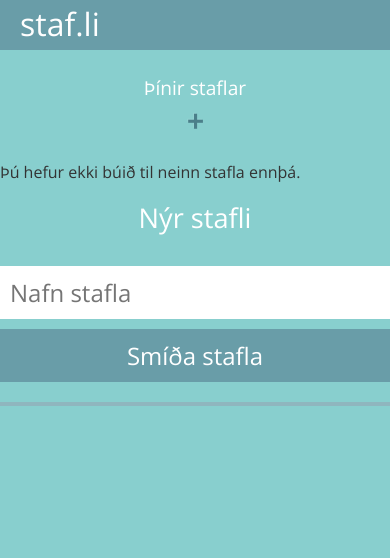
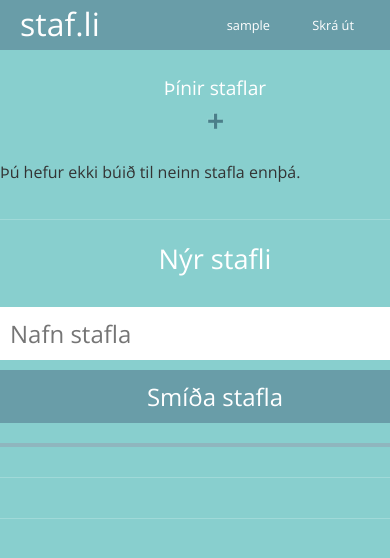
Before and after one commit to kreldjarn/final_project, a Django app: page /create/ in a window 390 px wide; the page is wider, and only the part inside the window is pictured. Shown: the top 558 px of that part. Run offline with Django 3.2, Linux system fonts and the light colour scheme; the visitor is signed in with stand-in values (Sample User, id 1); data that the repository does not hold is empty; parts of the project's set-up code (start-up, migrations or seed data) failed here and were passed over; some libraries are stand-ins or nearby versions.

Commit message:
Added responsive.
Looks well in browser, but is shit in iOS

```diff
--- a/flashcards/static/css/layout-style.css
+++ b/flashcards/static/css/layout-style.css
@@ -18,6 +18,7 @@
 
 #wrap
 {
+	min-width: 430px;
 	margin: 50px auto;
 	width: 1020px;
 	position: absolute;
@@ -275,12 +276,10 @@
 
 	button.delete
 	{
-
-		padding: 3px 5px 5px 5px;
-		margin: 17px 0px 10px 10px;
+		margin-top: 18px;
+		height: 20px;
 		vertical-align: center;
 		font-size: 1em;
-		line-height: 0.9em;
 		width: auto;
 		height: auto;
 	}
@@ -300,6 +299,13 @@
 	width: 188px;
 	float: left;
 }
+
+	#right a.button
+	{
+		width: 170px;
+		display: block;
+		margin-bottom: 1px;
+	}
 
 #cards
 {
@@ -486,6 +492,8 @@
 			background: rgb(95, 147, 158);
 		}
 
+
+
 p.signup_now
 {
 	text-align: center;
@@ -545,11 +553,60 @@
 
 @media screen and (max-width: 1020px)
 {
-	#wrap {
-		width: 100%;
+	#wrap
+	{
+		width: 800px;
 	}
+
+	nav .wrap
+	{
+		width: 800px;
+	}
+
+	#stacks, #right
+	{
+		width: 185px;
+	}
+
+	#main
+	{
+		width: 390px;
+	}
+}
+
+@media screen and (max-width: 800px)
+{
+	#wrap
+	{
+		width: 90%;
+	}
+
 	#stacks, #main, #right{
 		float: none;
 		width: 100%;
+		text-align: left;
+		border-bottom: 1px solid rgba(255, 255, 255, 0.2);
+		padding-bottom: 20px;
+		margin-bottom: 20px;
+	}
+
+	#stacks .stack-button
+	{
+		float: left;
+		margin: 0px 0px 20px 20px;
+	}
+
+	nav .wrap
+	{
+		width: 100%;
 	}
 }
+
+#stacks:after, #main:after
+{
+	content: ' ';
+	display: block;
+	visibility: hidden;
+	height: 0px;
+	clear: both;
+}
--- a/flashcards/static/js/view_single_deck.js
+++ b/flashcards/static/js/view_single_deck.js
@@ -132,4 +132,6 @@
         cards.push(card);
         color = "red";
     }
+
+    $("#right ul.stack").prepend(single_card_template({color: color}));
 }
--- a/flashcards/templates/flashcards/create_cards.html
+++ b/flashcards/templates/flashcards/create_cards.html
@@ -14,6 +14,11 @@
 	</form>
 
 	<ul id="tilbuin_spjold">
+		<li>
+			<label class="spurn">Spurning</label>
+			<label class="svar">Svar</label>
+			<label class="synil">Sýnilegt</label>
+		</li>
 		{% for c in cards %}
 			{% if c.active %}
 				<li id="{{ c.id }}">
--- a/flashcards/templates/flashcards/flashcards_base.html
+++ b/flashcards/templates/flashcards/flashcards_base.html
@@ -9,6 +9,8 @@
   <link href='https://fonts.googleapis.com/css?family=Open+Sans' rel='stylesheet' type='text/css'>
   <link type="text/css" rel="stylesheet" href="{% static 'css/layout-style.css' %}" />
   <link type="text/css" rel="stylesheet" href="{% static 'css/colors.css' %}" />
+  <meta name="apple-mobile-web-app-capable" content="yes" />
+ <meta name = "viewport" content = "width = device-width">
 
   {% block utlit %}{% endblock %}
 </head>
--- a/flashcards/templates/flashcards/view_decks.html
+++ b/flashcards/templates/flashcards/view_decks.html
@@ -4,6 +4,7 @@
 
 {% block meginmal %}
 <ul>
+    <h1>Allir staflar</h1>
 	{% for d in decks %}
 	{% if d.public %}
 		<a class="stack-button" id="{{ d.id }}" href="/{{ d.id }}">
--- a/flashcards/templates/flashcards/view_single_deck.html
+++ b/flashcards/templates/flashcards/view_single_deck.html
@@ -5,7 +5,6 @@
 
 {% block meginmal %}
   <h1>{{ deck.name }}</h1>
-    <a id="shuffle" class="button">Stokka</a>
     <section id="cards">
 
     </section>
@@ -18,6 +17,7 @@
 
 {% block right %}
 <h2>Þessi stafli</h2>
+    <a id="shuffle" class="button">Stokka</a>
     {% if creator %}
       <a href="/create/{{ deck.id }}/" class="button">Breyta</a>
     {% endif %}
```
Also changed, not shown: flashcards/static/css/create_cards.css (+33 -2 lines).
